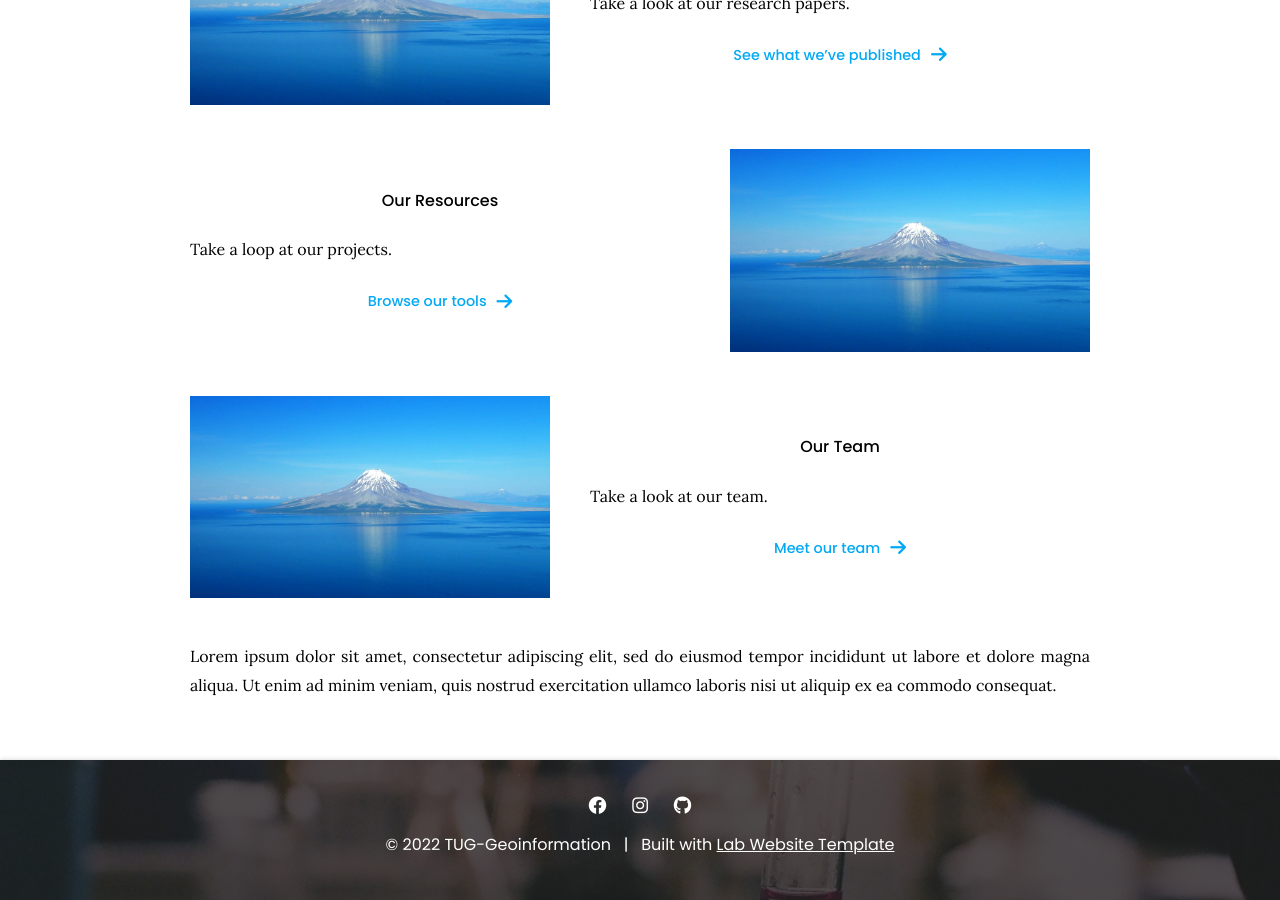
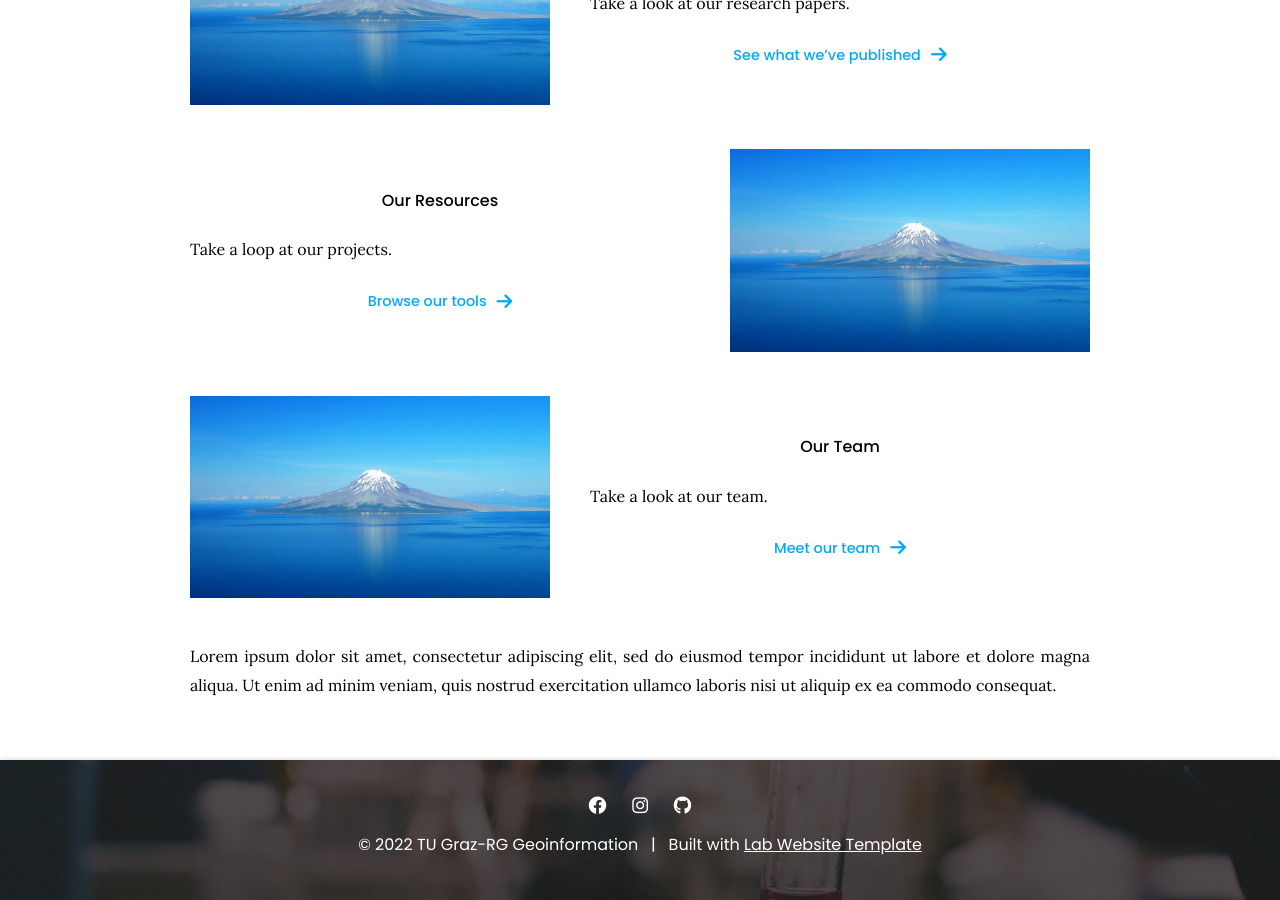
Before and after one commit to Geoinfo-TUGraz/Geoinfo-TUGraz.github.io, a Jekyll site: the page built from index.md, in a window 1280 px wide and 900 px high, scrolled down 918 px. Built offline with Jekyll 4.4.1, drawn with Linux system fonts in a browser that asks for light colours; some of the changed text lies outside the part shown.

Commit message:
Update _config.yaml

```diff
--- a/_config.yaml
+++ b/_config.yaml
@@ -1,7 +1,7 @@
 ### basic settings
 
 # site properties and page defaults
-title: TUG-Geoinformation
+title: TU Graz-RG Geoinformation
 description: Website for the Research Group Geoinformation, Institute of Geodesy, Graz University of Technology.
 logo: images/logo.svg
 header: images/background.jpg
```
